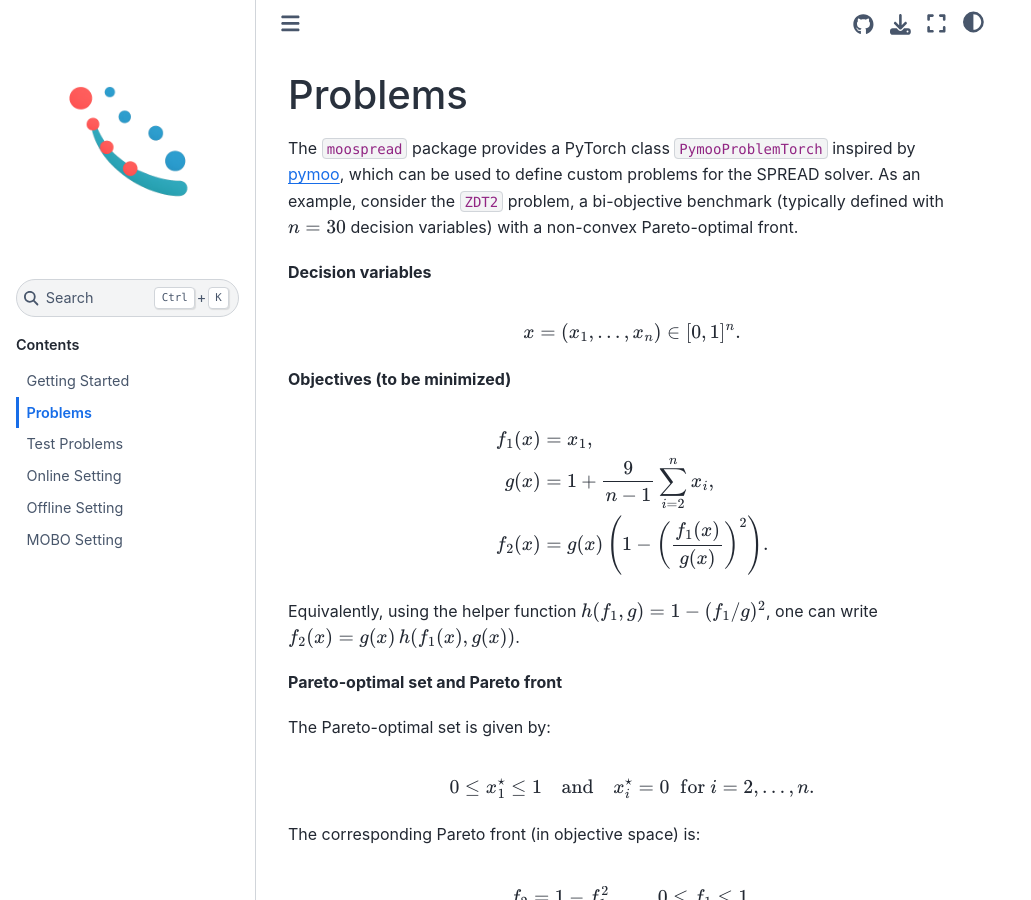
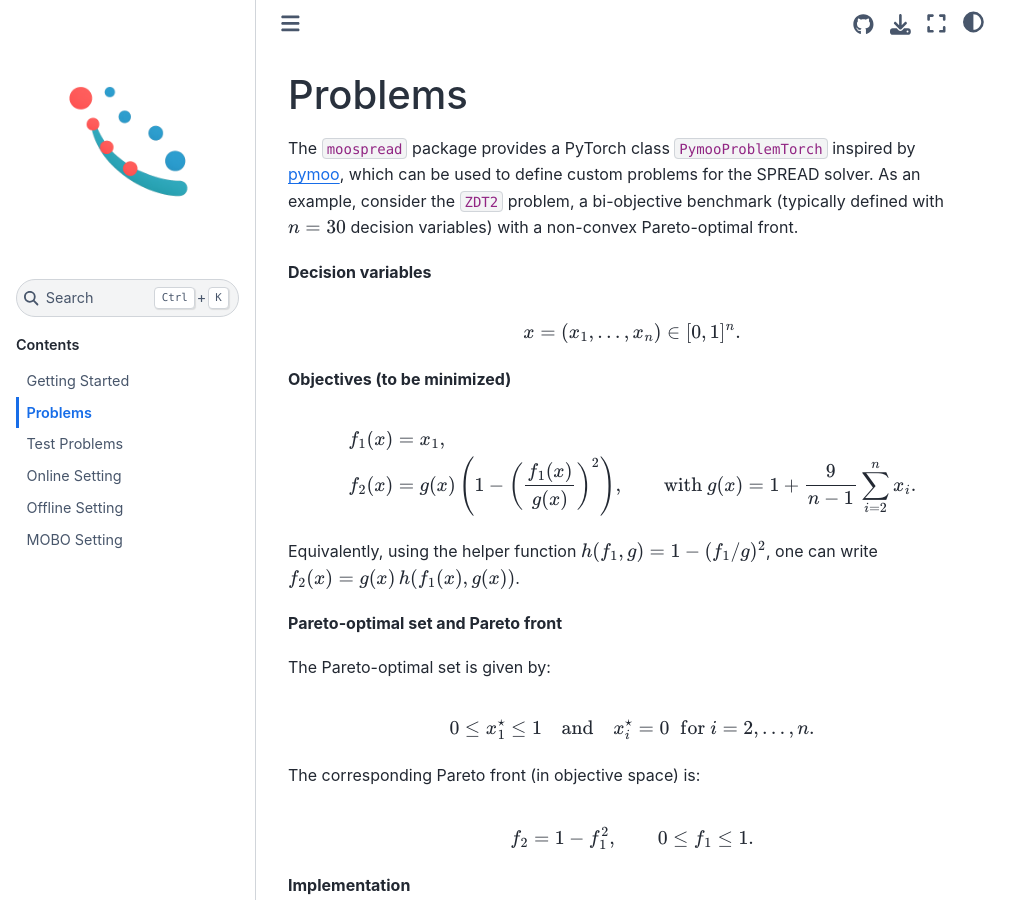
Before and after one commit to safe-autonomous-systems/moo-spread, a Sphinx documentation site: the page built from docs/problems.rst, in a window 1280 px wide and 900 px high. Shown: the whole window, without its empty margins (0-1031 px from the left). Built offline with Sphinx 7.4.7 and the Sphinx Book theme 1.1.4, drawn with Linux system fonts in a browser that asks for light colours.

Commit message:
Simplify equation representation in problems.rst

```diff
--- a/docs/problems.rst
+++ b/docs/problems.rst
@@ -20,8 +20,7 @@ As an example, consider the ``ZDT2`` problem, a bi-objective benchmark (typicall
 
    \begin{aligned}
    f_1(x) &= x_1,\\
-   g(x)   &= 1 + \frac{9}{n-1}\sum_{i=2}^{n} x_i,\\
-   f_2(x) &= g(x)\left(1 - \left(\frac{f_1(x)}{g(x)}\right)^2\right).
+   f_2(x) &= g(x)\left(1 - \left(\frac{f_1(x)}{g(x)}\right)^2\right),\qquad \text{with}\ g(x)   = 1 + \frac{9}{n-1}\sum_{i=2}^{n} x_i.
    \end{aligned}
 
 Equivalently, using the helper function :math:`h(f_1,g) = 1 - (f_1/g)^2`, one can write
```
